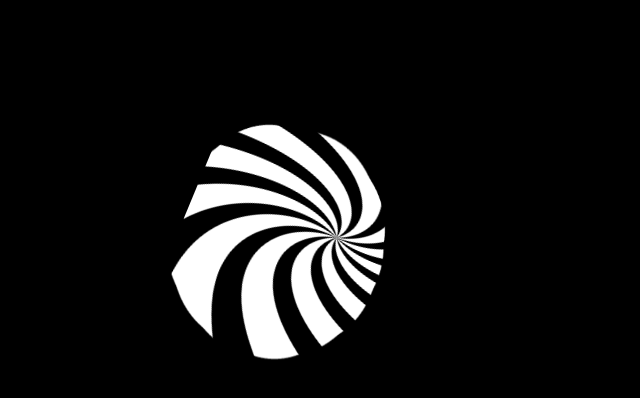
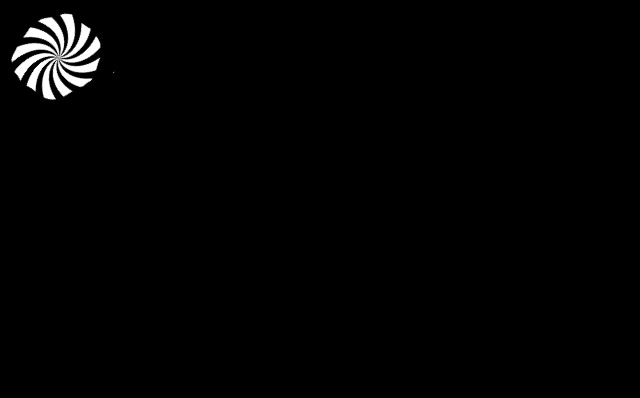
Before and after one commit to siggi-ai/music-video-project, a Vue app: page / in a window 1280 px wide. Shown: the top 398 px of the page, without its empty margins (0-640 px from the left). Built offline with nearby package versions, Linux system fonts and the light colour scheme.

Commit message:
better / easier

```diff
--- a/src/App.vue
+++ b/src/App.vue
@@ -1,19 +1,18 @@
 <template>
   <div>
-    <Text />
+    <SpinningCircle />
 
   </div>
 </template>
 
 <script>
-import Text from "./components/Text.vue";
+import SpinningCircle from "./components/SpinningCircle.vue";
 
 
 export default {
   name: "App",
   components: {
-
-    Text,
+    SpinningCircle
   },
 };
 </script>
--- a/src/components/Intro.vue
+++ /dev/null
@@ -1,31 +0,0 @@
-<template>
-    <div>
-        <div>
-            <img src="../../public/images/sp2.jpg" alt="Spirale" class="spirale">
-        </div>
-    </div>
-</template>
-<script>
-export default {
-    name: 'IntroPage',
-}
-</script>
-<style>
-.spirale {
-    rotate: 60dg;
-    animation: rotate 12s linear infinite;
-    width: 2500px;
-    height: 1800px;
-    margin-left: -500px;
-    margin-top: -500px;
-    z-index: 1;
-}
-@keyframes rotate {
-  0% {
-    transform: rotate(0deg)
-  }
-  100% {
-    transform: rotate(180deg)
-  }
-}
-</style>
--- /dev/null
+++ b/src/components/SpinningCircle.vue
@@ -0,0 +1,25 @@
+<template>
+  <div>
+    <img class="hole" src="../../public/images/sp2-circ.png" alt="candy-circle" />
+  </div>
+</template>
+<script>
+export default {
+  name: "SpinningCircle",
+};
+</script>
+<style>
+.hole {
+ animation: rotate 12s linear infinite;
+ height: 100px;
+ width: 100px;
+}
+@keyframes rotate {
+  0% {
+    transform: rotate(0deg);
+  }
+  100% {
+    transform: rotate(360deg);
+  }
+}
+</style>
--- a/src/components/Text.vue
+++ /dev/null
@@ -1,39 +0,0 @@
-<template>
-  <div>
-    <img class="hole" src="../../public/images/2hole.png" alt="Hole" />
-  </div>
-  <div>
-    <img src="../../public/images/sp2.jpg" alt="Spirale" class="spirale" />
-  </div>
-</template>
-<script>
-export default {
-  name: "TitleText",
-};
-</script>
-<style>
-.hole {
-  z-index: 3;
-  position: absolute;
-  width: 100%;
-  height: 100%;
-}
-.spirale {
-  rotate: 60dg;
-  animation: rotate 12s linear infinite;
-  width: 300px;
-  height: 300px;
-  margin-left: 180px;
-  margin-top: 80px;
-  z-index: 1;
-  position: fixed;
-}
-@keyframes rotate {
-  0% {
-    transform: rotate(0deg);
-  }
-  100% {
-    transform: rotate(180deg);
-  }
-}
-</style>
```
Also changed, not shown: public/images/sp2-circ.png (added).
